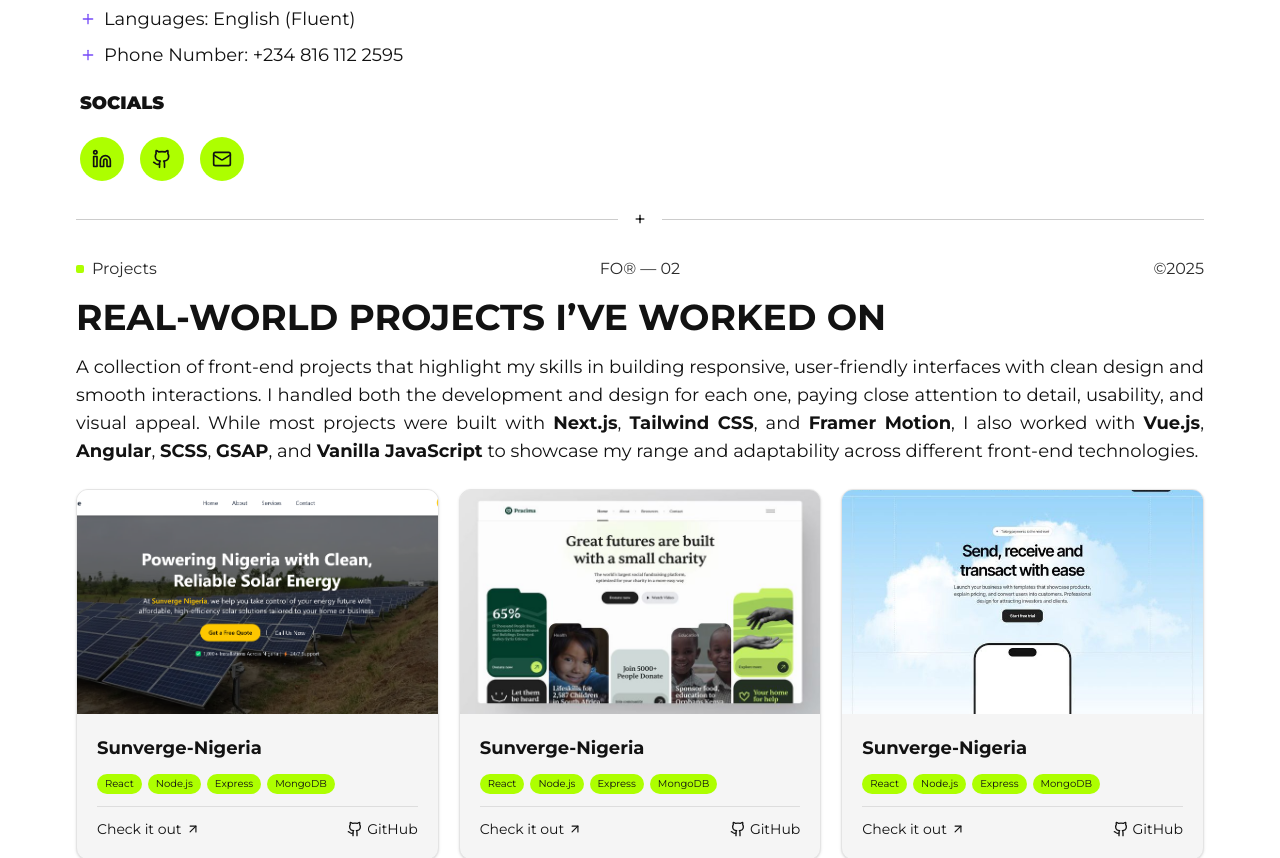
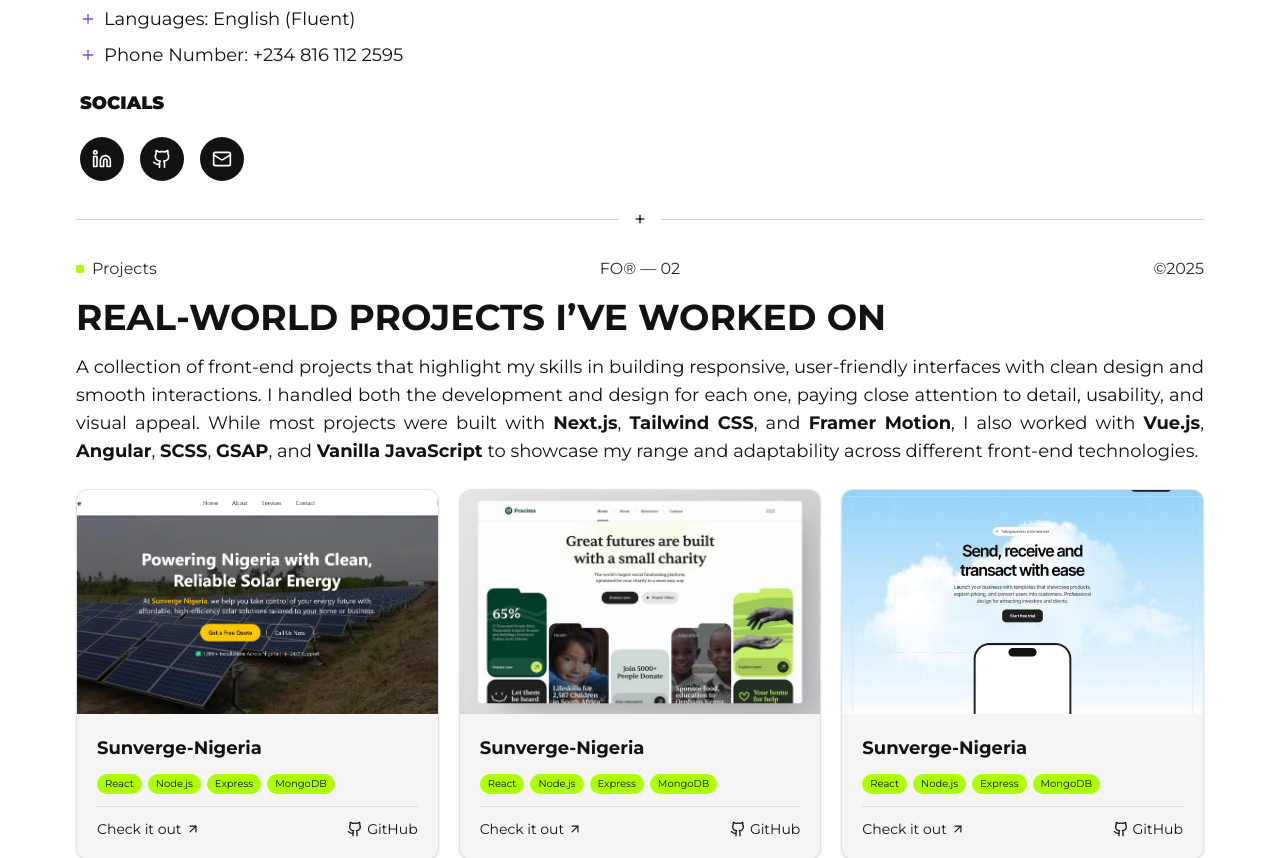
Before and after one commit to FrancisOvberedjo/portfolio, a Next.js app: page / in a window 1280 px wide. Shown: the part 1480-2338 px from the top of the page. Built offline with nearby package versions, Linux system fonts and the light colour scheme.

Commit message:
general updates

```diff
--- a/src/components/ui/SocialIcons.tsx
+++ b/src/components/ui/SocialIcons.tsx
@@ -32,10 +32,10 @@ const SocialIcons = () => {
           rel="noopener noreferrer"
           whileHover={{ scale: 1.15 }}
           whileTap={{ scale: 0.95 }}
-          className="group rounded-full bg-primary-accent p-3 transition-colors duration-200 hover:bg-gray-400"
+          className="group rounded-full bg-custom-black p-3 transition-colors duration-200 hover:bg-primary-accent"
           aria-label={label}
         >
-          <Icon className="w-5 h-5 text-custom-black group-hover:text-white" />
+          <Icon className="w-5 h-5 text-white group-hover:text-custom-black" />
         </motion.a>
       ))}
     </div>
```
